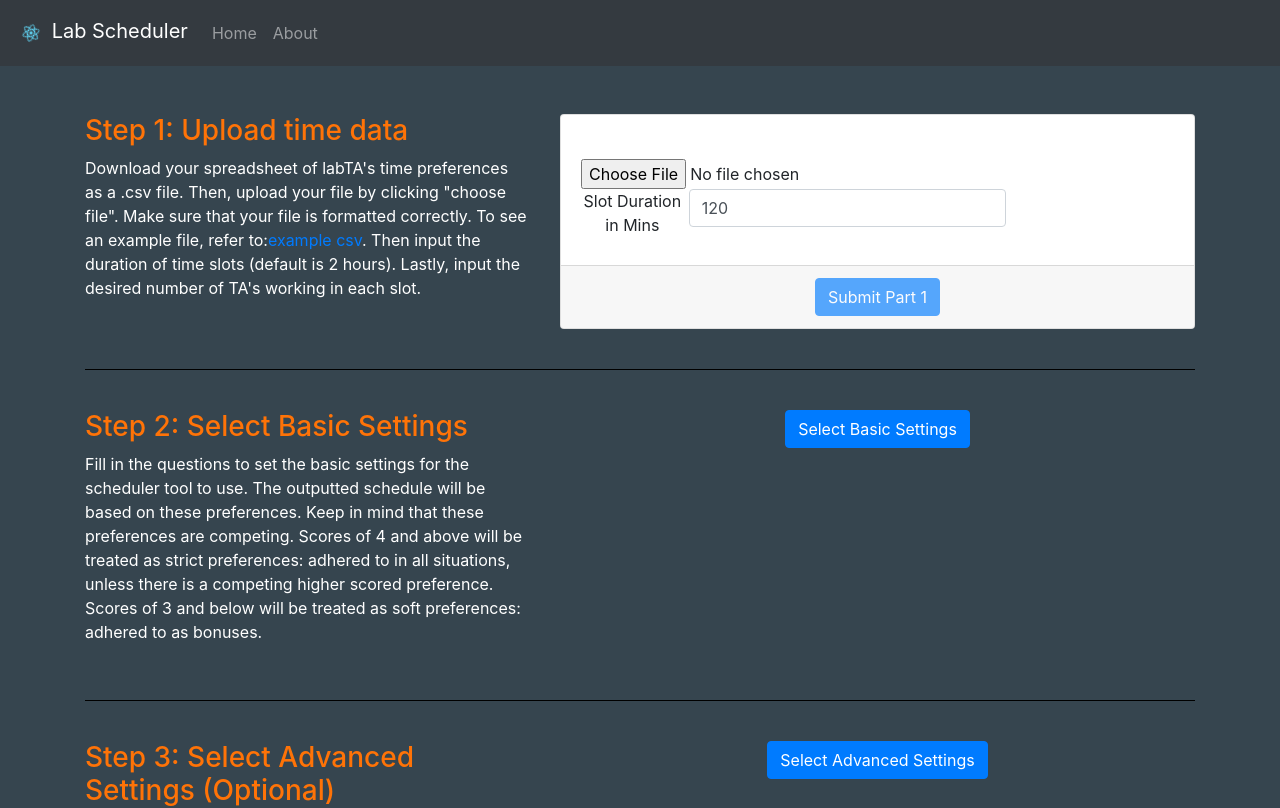
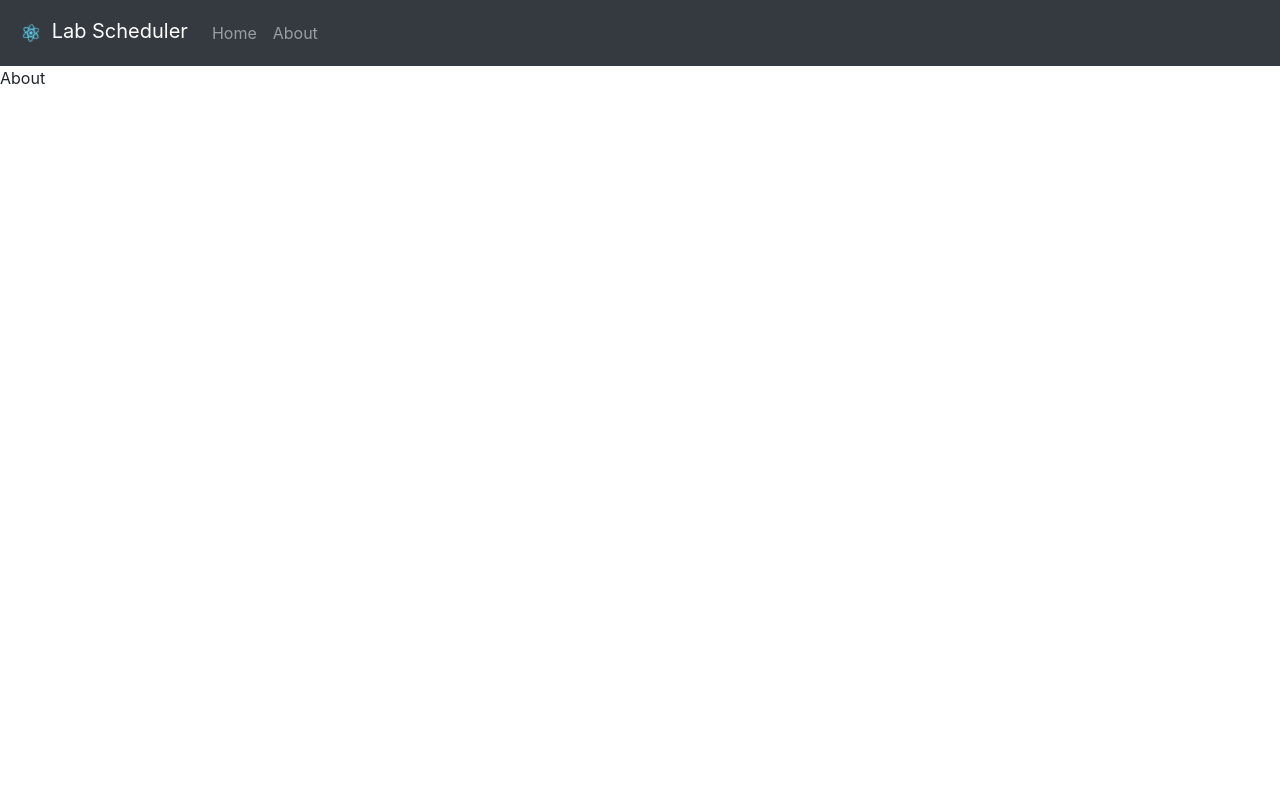
Before and after one commit to Aaron-Lichtblau/scheduler_tool, a React app: page /about in a window 1280 px wide. Shown: the top 808 px of the page. Built offline with nearby package versions, Linux system fonts and the light colour scheme.

Commit message:
added routing to About

```diff
--- a/package.json
+++ b/package.json
@@ -1,7 +1,7 @@
 {
   "name": "lab-scheduler",
   "version": "0.1.0",
-  "homepage":".",
+  "homepage": ".",
   "private": true,
   "dependencies": {
     "@babel/core": "7.12.3",
@@ -66,6 +66,7 @@
     "react-dom": "^17.0.1",
     "react-multiselect-dropdown-bootstrap": "^1.0.16",
     "react-refresh": "^0.8.3",
+    "react-router-dom": "^5.2.0",
     "resolve": "1.18.1",
     "resolve-url-loader": "^3.1.2",
     "sass-loader": "8.0.2",
--- /dev/null
+++ b/src/About.js
@@ -0,0 +1,9 @@
+import React from 'react'
+
+function About(props){
+  console.log('going to About page');
+  return(
+    <div>About</div>
+  );
+}
+export {About};
--- a/src/App.js
+++ b/src/App.js
@@ -6,7 +6,7 @@ import {DataFrame, Stats} from './Results.js';
 import {BasicForm} from './BasicForm.js';
 import {AdvancedForm} from './AdvancedForm.js';
 import React from 'react';
-import {Button, Nav, Navbar, Container, Row, Col, Form} from 'react-bootstrap';
+import {Button, Container, Row, Col} from 'react-bootstrap';
 import 'bootstrap/dist/css/bootstrap.min.css';
 <script src="https://unpkg.com/react/umd/react.production.min.js" crossorigin></script>
 
@@ -70,31 +70,9 @@ class App extends React.Component {
     console.log(this.state.df);
   return (
     <div className="App">
-    {/* a bunch of navbar bs that looks cool*/}
-      <Navbar bg="dark" variant="dark" expand="lg">
-      <Navbar.Brand href="#home">
-        <img
-          alt=""
-          src={logo}
-          width="30"
-          height="30"
-          className="App-logo"
-        />{' '}
-        Lab Scheduler
-      </Navbar.Brand>
-        <Navbar.Toggle aria-controls="basic-navbar-nav" />
-        <Navbar.Collapse id="navbar">
-          <Nav className="mr-auto">
-            <Nav.Link href="#home">Home</Nav.Link>
-            <Nav.Link href="#about">About</Nav.Link>
-          </Nav>
-          <Form inline className="welcomeText">
-          </Form>
-        </Navbar.Collapse>
-      </Navbar>
+
       <br></br>
       <br></br>
-
 
       <Container>
         <Row>
--- a/src/index.js
+++ b/src/index.js
@@ -1,12 +1,52 @@
+import logo from './logo.svg';
+import './App.css';
 import React from 'react';
 import ReactDOM from 'react-dom';
 import './index.css';
 import App from './App';
+import { About } from './About';
+import { Route, BrowserRouter, Switch, Link } from 'react-router-dom';
+import {Nav, Navbar, Form } from 'react-bootstrap';
 import reportWebVitals from './reportWebVitals';
 
 ReactDOM.render(
   <React.StrictMode>
-    <App />
+    <BrowserRouter>
+    {/* a bunch of navbar bs that looks cool*/}
+    <div className="App">
+      <Navbar bg="dark" variant="dark" expand="lg">
+      <Navbar.Brand as={Link} to="/">
+        <img
+          alt=""
+          src={logo}
+          width="30"
+          height="30"
+          className="App-logo"
+        />{' '}
+        Lab Scheduler
+      </Navbar.Brand>
+        <Navbar.Toggle aria-controls="basic-navbar-nav" />
+        <Navbar.Collapse id="navbar">
+          <Nav className="mr-auto">
+            <Nav.Link as={Link} to="/">Home</Nav.Link>
+            <Nav.Link as={Link} to="/about">About</Nav.Link>
+          </Nav>
+          <Form inline className="welcomeText">
+          </Form>
+        </Navbar.Collapse>
+      </Navbar>
+    </div>
+
+
+      <div>
+      <Switch>
+        <Route exact path='/' component={App} />
+        <Route exact path='/about' component={About} />
+        <Route render={function () {return <p>Not found</p>}} />
+      </Switch>
+      </div>
+
+    </BrowserRouter>
   </React.StrictMode>,
   document.getElementById('root')
 );
```
Also changed, not shown: 25 other files (tests, documents, lock files or other folders).
